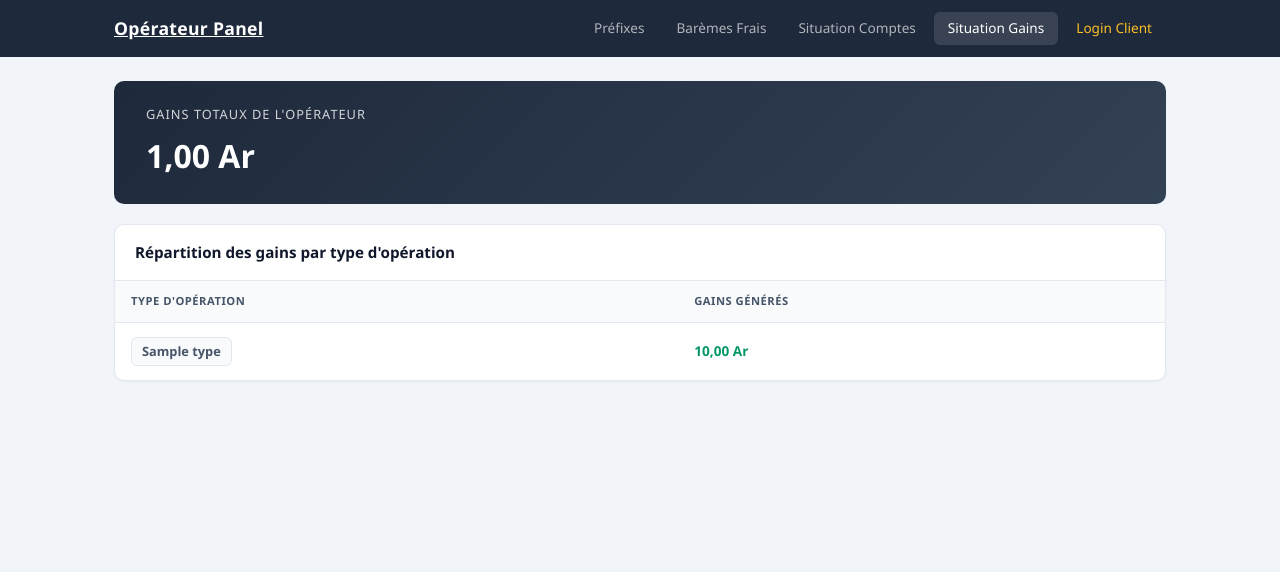
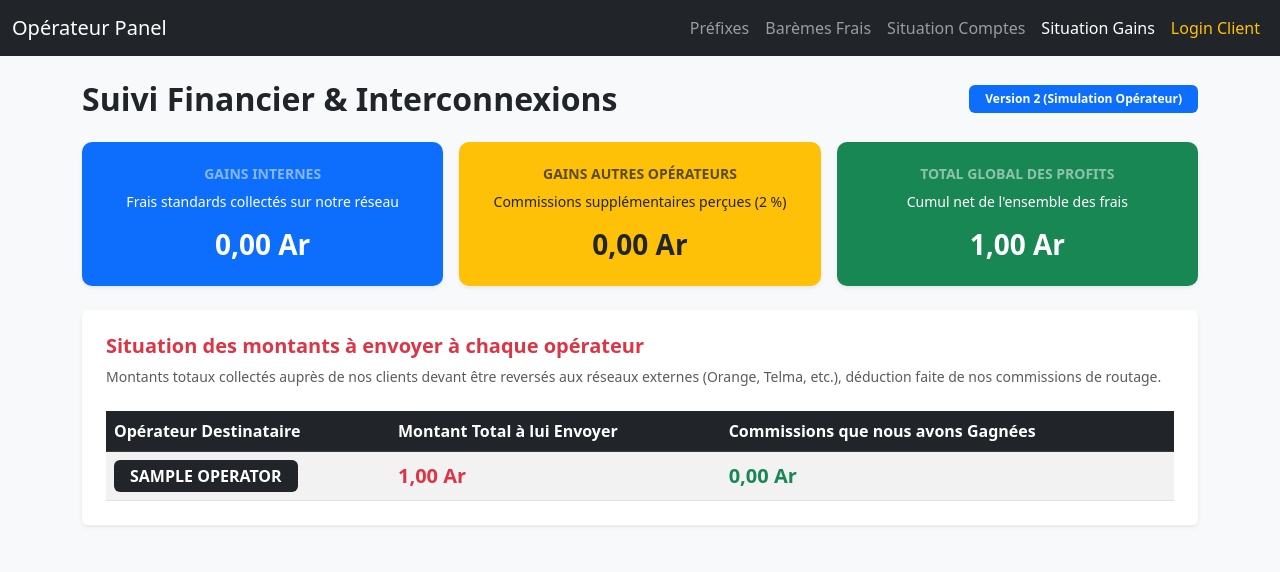
Before and after one commit to tsilavina-code/4338-4433, a CodeIgniter 4 app: the page made by app/Views/admin/gains.php in a window 1280 px wide. Shown: the top 572 px of the page. Run offline with PHP 8.4 and a stand-in for CodeIgniter, Linux system fonts and the light colour scheme; the template is opened without the code that fills it: most values are stand-ins (such as "Sample title", 1, 10 or a date in 2020); some libraries are stand-ins or nearby versions.

Commit message:
operation V2

```diff
--- a/app/Views/admin/gains.php
+++ b/app/Views/admin/gains.php
@@ -2,11 +2,32 @@
 <html lang="fr">
 <head>
     <meta charset="UTF-8">
-    <title>Opérateur - Situation Gains</title>
-    <link rel="stylesheet" href="<?= base_url('css/admin.css') ?>">
+    <title>Opérateur - Situation Gains V2</title>
+    <link href="https://cdn.jsdelivr.net/npm/bootstrap@5.3.0/dist/css/bootstrap.min.css" rel="stylesheet">
+    <style>
+        :root {
+            --primary-color: #0d6efd;
+            --success-color: #198754;
+            --danger-color: #dc3545;
+            --warning-color: #ffc107;
+        }
+        body {
+            background-color: #f8f9fa;
+        }
+        .card-stats {
+            border: none;
+            border-radius: 10px;
+            transition: transform 0.2s;
+        }
+        .card-stats:hover {
+            transform: translateY(-3px);
+        }
+    </style>
 </head>
 <body>
-<nav class="navbar">
+
+<!-- Barre de navigation espace Admin -->
+<nav class="navbar navbar-expand-lg navbar-dark bg-dark mb-4">
     <div class="container-fluid">
         <a class="navbar-brand" href="#">Opérateur Panel</a>
         <div class="navbar-nav">
@@ -19,34 +40,76 @@
     </div>
 </nav>
 
-<div class="container">
-    <!-- Stats card -->
-    <div class="stats-card">
-        <h1>Gains Totaux de l'Opérateur</h1>
-        <h2><?= number_format($total_gains, 2, ',', ' ') ?> Ar</h2>
+<div class="container mb-5">
+    <div class="d-flex justify-content-between align-items-center mb-4">
+        <h2 class="fw-bold text-dark m-0">Suivi Financier &amp; Interconnexions</h2>
+        <span class="badge bg-primary px-3 py-2">Version 2 (Simulation Opérateur)</span>
     </div>
 
-    <!-- Tableau détail -->
-    <div class="card">
-        <div class="card-header">Répartition des gains par type d'opération</div>
-        <div class="card-body" style="padding: 0;">
-            <table class="table">
-                <thead>
+    <!-- Section 1 : Séparation des gains (Interne vs Externe) -->
+    <div class="row g-3 mb-4 text-center">
+        <div class="col-md-4">
+            <div class="card card-stats bg-primary text-white p-4 h-100 shadow-sm">
+                <h6 class="text-white-50 text-uppercase fw-bold small">Gains Internes</h6>
+                <p class="small m-0">Frais standards collectés sur notre réseau</p>
+                <h3 class="fw-bold mt-3 mb-0"><?= number_format($gains_interne, 2, ',', ' ') ?> Ar</h3>
+            </div>
+        </div>
+        <div class="col-md-4">
+            <div class="card card-stats bg-warning text-dark p-4 h-100 shadow-sm">
+                <h6 class="text-muted text-uppercase fw-bold small">Gains Autres Opérateurs</h6>
+                <p class="small m-0">Commissions supplémentaires perçues (2 %)</p>
+                <h3 class="fw-bold mt-3 mb-0"><?= number_format($gains_inter, 2, ',', ' ') ?> Ar</h3>
+            </div>
+        </div>
+        <div class="col-md-4">
+            <div class="card card-stats bg-success text-white p-4 h-100 shadow-sm">
+                <h6 class="text-white-50 text-uppercase fw-bold small">Total Global des Profits</h6>
+                <p class="small m-0">Cumul net de l'ensemble des frais</p>
+                <h3 class="fw-bold mt-3 mb-0"><?= number_format($total_gains, 2, ',', ' ') ?> Ar</h3>
+            </div>
+        </div>
+    </div>
+
+    <!-- Section 2 : Situation des montants à envoyer à chaque opérateur tiers -->
+    <div class="card border-0 shadow-sm">
+        <div class="card-body p-4">
+            <h5 class="card-title fw-bold text-danger mb-2">Situation des montants à envoyer à chaque opérateur</h5>
+            <p class="text-muted small mb-4">
+                Montants totaux collectés auprès de nos clients devant être reversés aux réseaux externes (Orange, Telma, etc.), déduction faite de nos commissions de routage.
+            </p>
+
+            <div class="table-responsive">
+                <table class="table table-striped align-middle m-0">
+                    <thead class="table-dark">
                         <tr>
-                        <th>Type d'Opération</th>
-                        <th>Gains Générés</th>
+                            <th>Opérateur Destinataire</th>
+                            <th>Montant Total à lui Envoyer</th>
+                            <th>Commissions que nous avons Gagnées</th>
                         </tr>
                     </thead>
                     <tbody>
-                    <?php foreach($gains_details as $detail): ?>
+                        <?php foreach($montants_par_operateur as $op): ?>
                         <tr>
-                        <td><span class="badge badge-secondary"><?= esc($detail['type']) ?></span></td>
-                        <td style="color: var(--success); font-weight: 600;"><?= number_format($detail['total'], 2, ',', ' ') ?> Ar</td>
+                            <td>
+                                <span class="badge bg-dark px-3 py-2 text-uppercase fs-6">
+                                    <?= esc($op['operator']) ?>
+                                </span>
+                            </td>
+                            <td class="fw-bold text-danger fs-5">
+                                <?= number_format($op['total_envoye'], 2, ',', ' ') ?> Ar
+                            </td>
+                            <td class="fw-bold text-success fs-5">
+                                <?= number_format($op['commissions_generees'], 2, ',', ' ') ?> Ar
+                            </td>
                         </tr>
                         <?php endforeach; ?>
-                    <?php if(empty($gains_details)): ?>
+
+                        <?php if(empty($montants_par_operateur)): ?>
                         <tr>
-                        <td colspan="2" style="text-align: center; color: var(--text-muted); padding: 2rem;">Aucun frais collecté.</td>
+                            <td colspan="3" class="text-muted text-center py-4">
+                                Aucune transaction vers des opérateurs externes n'a encore été simulée.
+                            </td>
                         </tr>
                         <?php endif; ?>
                     </tbody>
@@ -54,5 +117,7 @@
             </div>
         </div>
     </div>
+</div>
+
 </body>
 </html>
```
Also changed, not shown: Taches.md (+27 -4 lines), app/Controllers/Admin/Gains.php (+23 -7 lines). Lines whose indentation alone changed are shown as unchanged.
